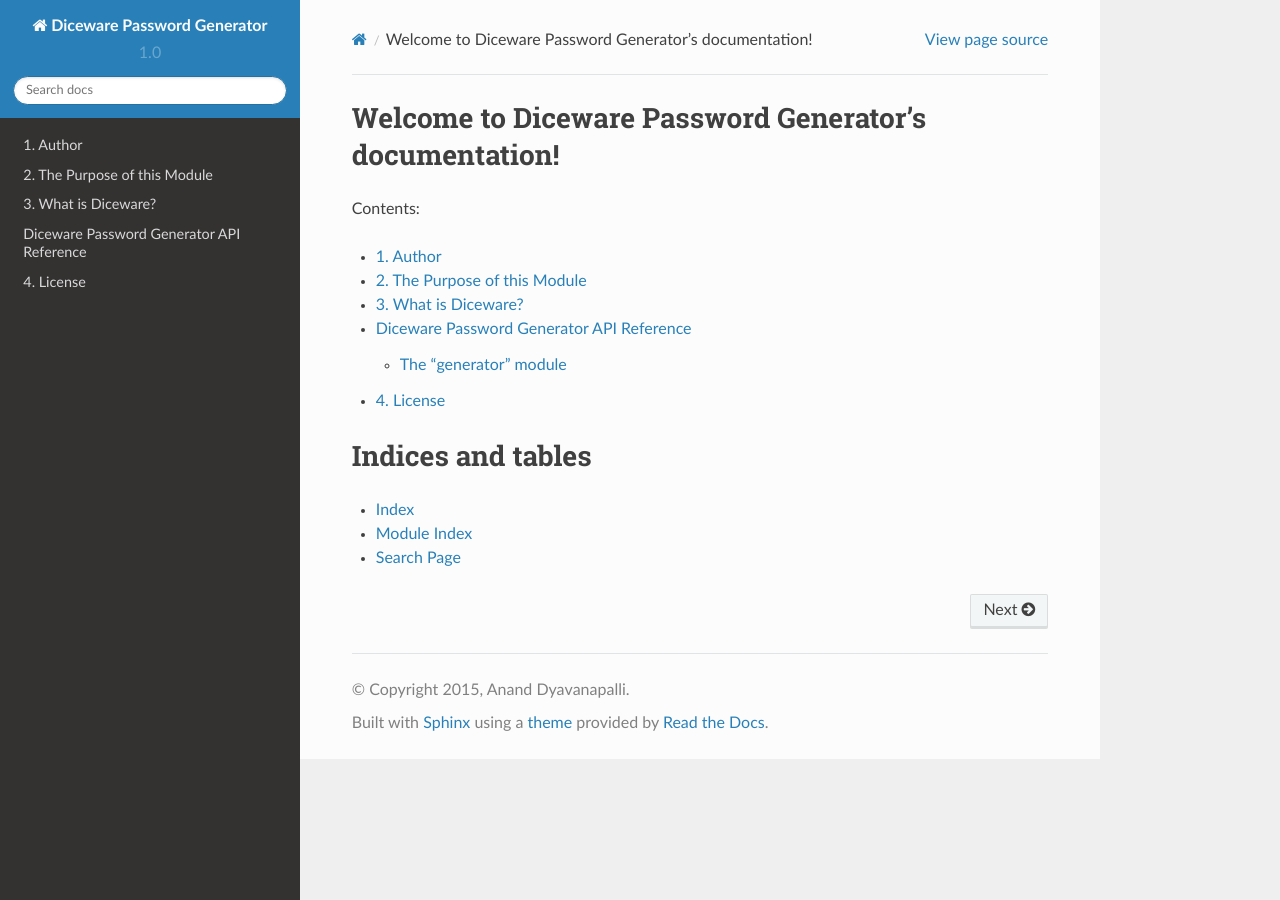
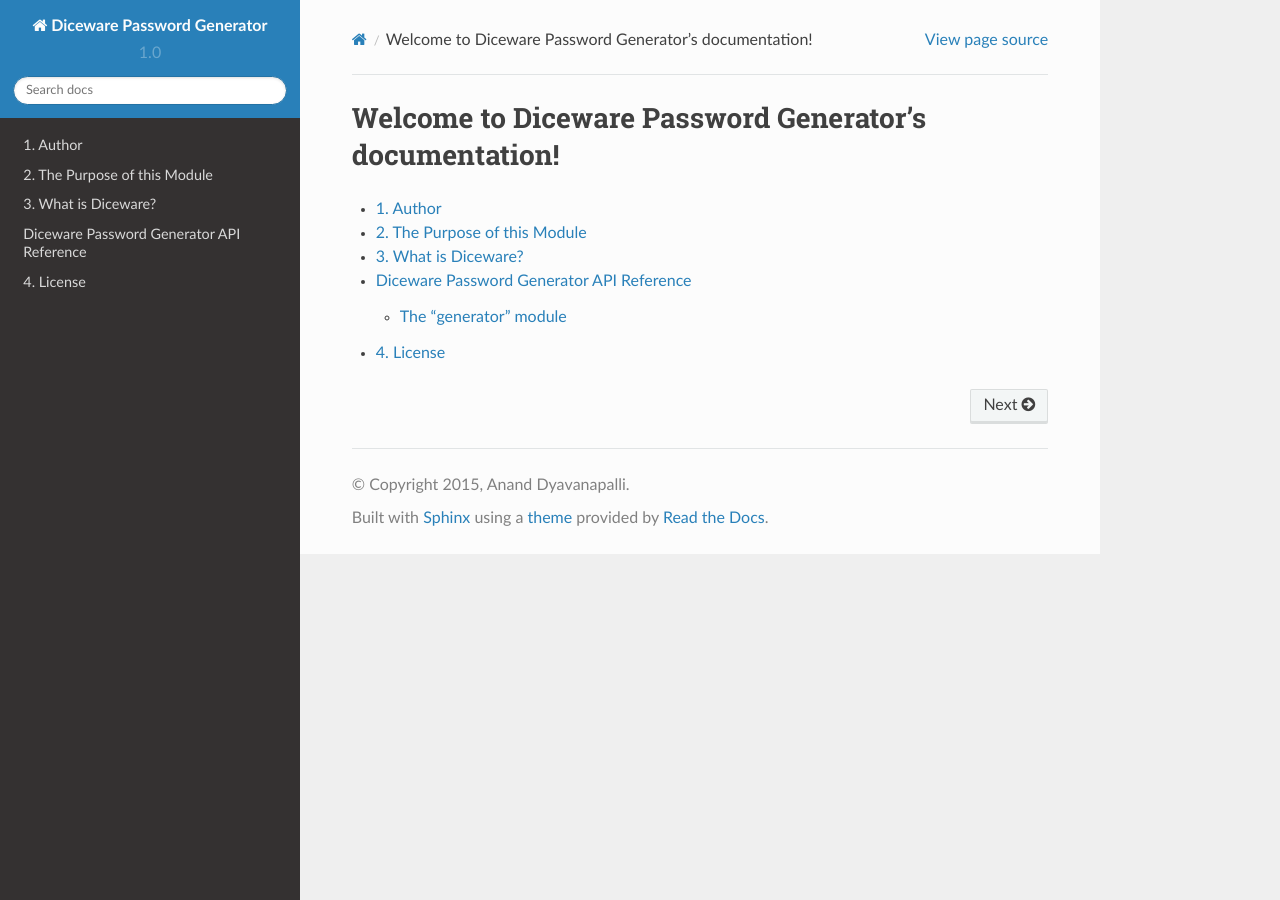
Before and after one commit to Bhanditz/Diceware-Password-Generator-1, a Sphinx documentation site: the page built from docs/index.rst, in a window 1280 px wide. Built offline with Sphinx 7.4.7 and the Read the Docs theme 2.0.0, drawn with Linux system fonts in a browser that asks for light colours.

Commit message:
Edited documentation.

```diff
--- a/docs/index.rst
+++ b/docs/index.rst
@@ -5,8 +5,6 @@
 
 Welcome to Diceware Password Generator's documentation!
 =======================================================
-
-Contents:
 
 .. toctree::
    :maxdepth: 2
@@ -16,11 +14,3 @@ Contents:
    theory
    api
    license
-
-
-Indices and tables
-==================
-
-* :ref:`genindex`
-* :ref:`modindex`
-* :ref:`search`
```
